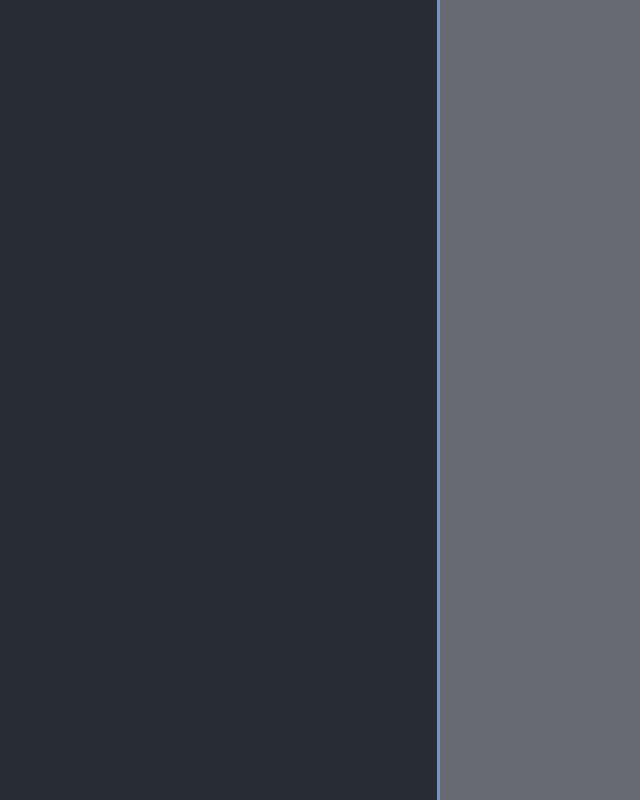
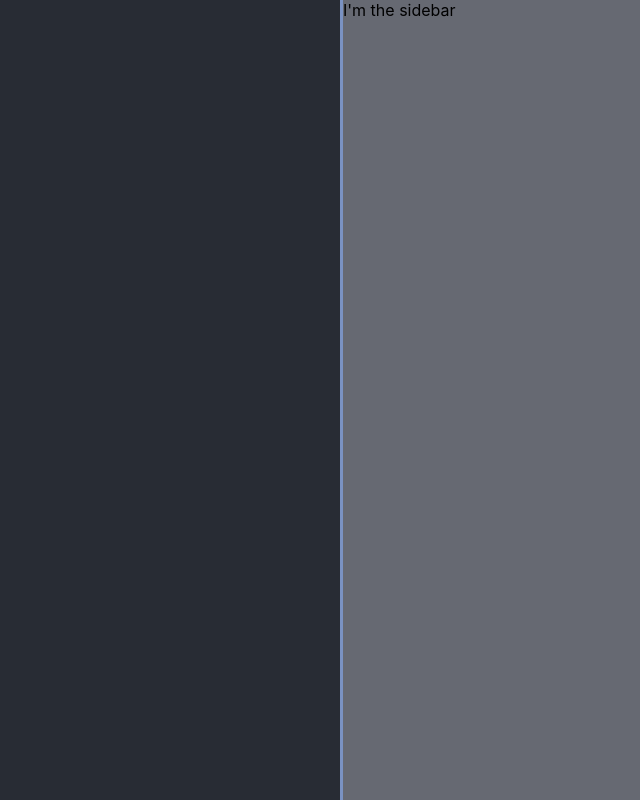
Before and after one commit to code-with-blanc/p5x-playground, a React (Create React App) app: page / in a window 1280 px wide. Shown: the whole page, without its empty margins (640-1280 px from the left). Built offline with nearby package versions, Linux system fonts and the light colour scheme.

Commit message:
Add sidebar

```diff
--- /dev/null
+++ b/jsconfig.json
@@ -0,0 +1 @@
+{ "typeAcquisition": { "include": [ "jest" ] } }
--- a/src/App.css
+++ b/src/App.css
@@ -7,18 +7,12 @@
   height: 100vh;
 
   display: grid;
-  grid-template-columns: 1fr auto;
+  grid-template-columns: 1fr max(300px,20%);
   grid-template-areas: "main sidebar";
 }
 
 .sidebar {
   grid-area: sidebar;
-
-  width: 20%;
-  min-width: 200px;
-  max-width: 400px;
-  min-height: 300px;
-  height: 100%;
 
   background-color: #666972;
   border-left: solid #7a92c2 3px;
@@ -27,8 +21,5 @@
 .main-content {
   grid-area: main;
 
-  width: 100%;
-  height: 100%;
-
   background-color: #282c34;
 }
--- a/src/App.js
+++ b/src/App.js
@@ -1,11 +1,14 @@
 import React from 'react';
+
+import Sidebar from './features/sidebar';
+
 import './App.css';
 
 function App() {
   return (
     <div className="App">
       <div className="main-content" />
-      <div className="sidebar" />
+      <Sidebar className="sidebar" />
     </div>
   );
 }
--- /dev/null
+++ b/src/features/sidebar/index.js
@@ -0,0 +1,3 @@
+import Sidebar from './views/sidebar';
+
+export default Sidebar;
--- /dev/null
+++ b/src/features/sidebar/views/sidebar.js
@@ -0,0 +1,19 @@
+import React from 'react';
+import PropTypes from 'prop-types';
+
+
+const Sidebar = ({ className }) => (
+  <div className={className}>
+    I'm the sidebar
+  </div>
+);
+
+Sidebar.propTypes = {
+  className: PropTypes.string,
+};
+
+Sidebar.defaultProps = {
+  className: '',
+}
+
+export default Sidebar;
--- a/src/modules/sketchLoader/index.js
+++ /dev/null
@@ -1,3 +0,0 @@
-import * as SketchLoader from './sketchLoader';
-
-export default SketchLoader;
--- a/src/modules/sketchLoader/redux/index.js
+++ /dev/null
@@ -1,3 +0,0 @@
-import reducer from './sketchLoaderReducer';
-
-export default reducer;
--- /dev/null
+++ b/src/modules/sketchRepository/index.js
@@ -0,0 +1,3 @@
+import * as SketchRepository from './sketchRepository';
+
+export default SketchRepository;
```
Also changed, not shown: src/features/sidebar/redux/reducer.js (added, +17 -0 lines), src/modules/sketchLoader/redux/sketchLoaderReducer.js (deleted, +0 -12 lines), src/features/sidebar/redux/index.js (added), src/modules/sketchRepository/sketchRepository.js (renamed from src/modules/sketchLoader/sketchLoader.js), 2 other files (tests, documents, lock files or other folders).
